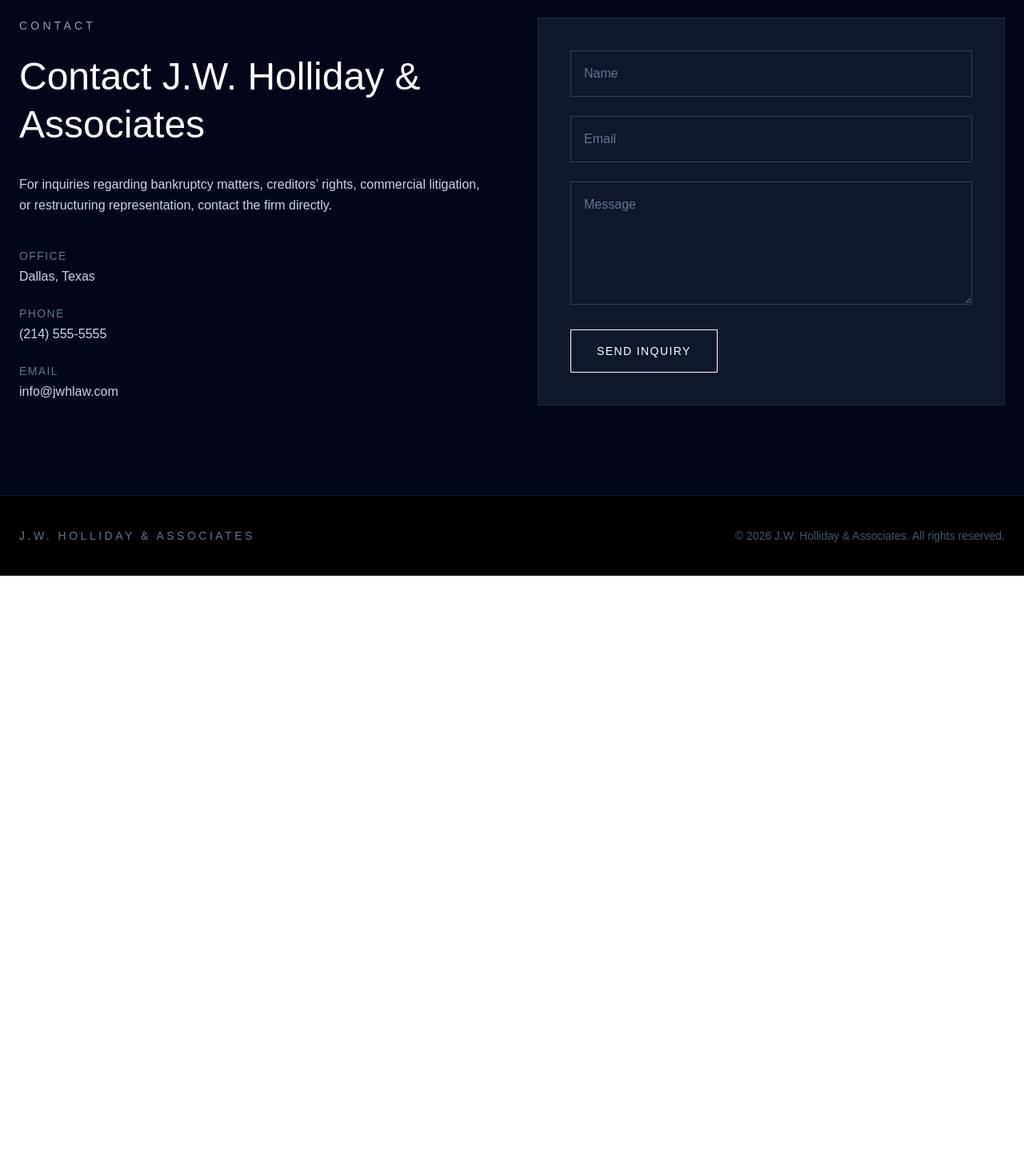
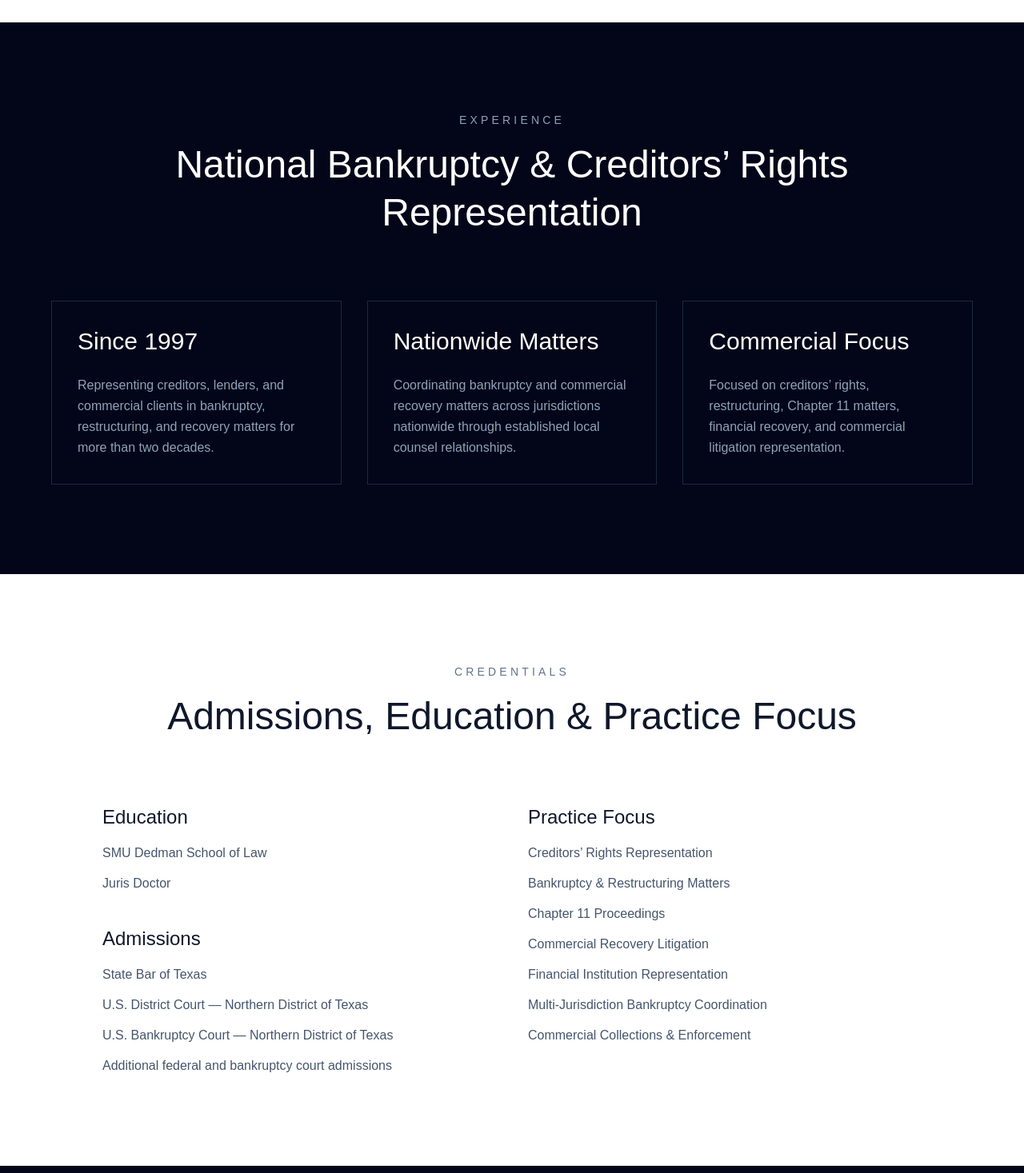
Before and after one commit to purplebirdtech/jwhlaw-site, a Next.js app: page / in a window 1280 px wide. Shown: the part 3070-4537 px from the top of the page at 80% size. Before the commit the page ends 3790 px from the top, so only its background shows below. Built offline with nearby package versions, Linux system fonts and the light colour scheme.

Commit message:
Add experience, credentials, and downloadable vCard

```diff
--- a/src/app/page.js
+++ b/src/app/page.js
@@ -186,13 +186,17 @@ export default function Home() {
               Representing Creditors and Commercial Interests Since 1997
             </h2>
 
-            <p className="text-slate-300 leading-relaxed mb-6 text-lg">
-              J.W. Holliday & Associates is a Dallas-based law firm focused on
-              bankruptcy, creditors’ rights, commercial litigation, and
-              financial recovery matters throughout Texas.
+            <p className="text-slate-300 leading-relaxed mb-6 text-xl">
+              {/* J.W. Holliday & Associates is a Dallas-based law firm
+              representing creditors, financial institutions, and commercial
+              clients in bankruptcy, restructuring, and financial recovery
+              matters nationwide. */}
+              J.W. Holliday & Associates is a Dallas-based law firm representing
+              creditors, lenders, and commercial clients in bankruptcy, restructuring,
+              and creditors’ rights matters across jurisdictions nationwide.
             </p>
 
-            <p className="text-slate-400 leading-relaxed">
+            <p className="text-slate-400 leading-relaxed mb-6 text-xl">
               The firm represents financial institutions, lenders, commercial
               creditors, and businesses in matters involving Chapter 11
               proceedings, loan enforcement, collections, restructuring, and
@@ -291,6 +295,194 @@ export default function Home() {
           </div>
         </div>
       </motion.section>
+    {/* Experience Section */}
+<motion.section
+  id="experience"
+  className="bg-slate-950 text-white py-28 px-6"
+  initial={{ opacity: 0, y: 40 }}
+  whileInView={{ opacity: 1, y: 0 }}
+  transition={{ duration: 1.0 }}
+  viewport={{ once: true }}
+>
+
+  <div className="max-w-6xl mx-auto">
+
+    <div className="mb-20 text-center">
+
+      <p className="uppercase tracking-[0.3em] text-sm text-slate-400 mb-4">
+        Experience
+      </p>
+
+      <h2 className="text-4xl md:text-5xl font-light leading-tight">
+        National Bankruptcy & Creditors’ Rights Representation
+      </h2>
+
+    </div>
+
+    <div className="grid md:grid-cols-3 gap-8">
+
+      <div className="border border-slate-800 p-8">
+        <h3 className="text-3xl font-light mb-6">
+          Since 1997
+        </h3>
+
+        <p className="text-slate-400 leading-relaxed">
+          Representing creditors, lenders, and commercial clients in
+          bankruptcy, restructuring, and recovery matters for more than
+          two decades.
+        </p>
+      </div>
+
+      <div className="border border-slate-800 p-8">
+        <h3 className="text-3xl font-light mb-6">
+          Nationwide Matters
+        </h3>
+
+        <p className="text-slate-400 leading-relaxed">
+          Coordinating bankruptcy and commercial recovery matters across
+          jurisdictions nationwide through established local counsel
+          relationships.
+        </p>
+      </div>
+
+      <div className="border border-slate-800 p-8">
+        <h3 className="text-3xl font-light mb-6">
+          Commercial Focus
+        </h3>
+
+        <p className="text-slate-400 leading-relaxed">
+          Focused on creditors’ rights, restructuring, Chapter 11 matters,
+          financial recovery, and commercial litigation representation.
+        </p>
+      </div>
+
+    </div>
+
+  </div>
+
+</motion.section>
+
+{/* Credentials Section */}
+<motion.section
+  id="credentials"
+  className="bg-white py-28 px-6"
+  initial={{ opacity: 0, y: 40 }}
+  whileInView={{ opacity: 1, y: 0 }}
+  transition={{ duration: 1.1 }}
+  viewport={{ once: true }}
+>
+
+  <div className="max-w-5xl mx-auto">
+
+    <div className="mb-20 text-center">
+
+      <p className="uppercase tracking-[0.3em] text-sm text-slate-500 mb-4">
+        Credentials
+      </p>
+
+      <h2 className="text-4xl md:text-5xl font-light text-slate-900 leading-tight">
+        Admissions, Education & Practice Focus
+      </h2>
+
+    </div>
+
+    <div className="grid md:grid-cols-2 gap-10">
+
+      {/* Left Column */}
+      <div className="space-y-10">
+
+        <div>
+          <h3 className="text-2xl font-light text-slate-900 mb-4">
+            Education
+          </h3>
+
+          <ul className="space-y-3 text-slate-600 leading-relaxed">
+
+            <li>
+              SMU Dedman School of Law
+            </li>
+
+            <li>
+              Juris Doctor
+            </li>
+
+          </ul>
+        </div>
+
+        <div>
+          <h3 className="text-2xl font-light text-slate-900 mb-4">
+            Admissions
+          </h3>
+
+          <ul className="space-y-3 text-slate-600 leading-relaxed">
+
+            <li>
+              State Bar of Texas
+            </li>
+
+            <li>
+              U.S. District Court — Northern District of Texas
+            </li>
+
+            <li>
+              U.S. Bankruptcy Court — Northern District of Texas
+            </li>
+
+            <li>
+              Additional federal and bankruptcy court admissions
+            </li>
+
+          </ul>
+        </div>
+
+      </div>
+
+      {/* Right Column */}
+      <div>
+
+        <h3 className="text-2xl font-light text-slate-900 mb-4">
+          Practice Focus
+        </h3>
+
+        <ul className="space-y-3 text-slate-600 leading-relaxed">
+
+          <li>
+            Creditors’ Rights Representation
+          </li>
+
+          <li>
+            Bankruptcy & Restructuring Matters
+          </li>
+
+          <li>
+            Chapter 11 Proceedings
+          </li>
+
+          <li>
+            Commercial Recovery Litigation
+          </li>
+
+          <li>
+            Financial Institution Representation
+          </li>
+
+          <li>
+            Multi-Jurisdiction Bankruptcy Coordination
+          </li>
+
+          <li>
+            Commercial Collections & Enforcement
+          </li>
+
+        </ul>
+
+      </div>
+
+    </div>
+
+  </div>
+
+</motion.section>
 
 {/* Contact Section */}
 <motion.section
@@ -301,9 +493,12 @@ export default function Home() {
   transition={{ duration: 1.1 }}
   viewport={{ once: true }}
 >
+
   <div className="max-w-7xl mx-auto grid md:grid-cols-2 gap-16 items-start">
+
     {/* Left Side */}
     <div>
+
       <p className="uppercase tracking-[0.3em] text-sm text-slate-400 mb-6">
         Contact
       </p>
@@ -314,17 +509,20 @@ export default function Home() {
 
       <p className="text-slate-300 leading-relaxed mb-10 max-w-xl">
         For inquiries regarding bankruptcy matters, creditors’ rights,
-              commercial litigation, or restructuring representation, contact
-              the firm directly.
+        commercial litigation, restructuring, and nationwide representation,
+        contact the firm directly.
       </p>
 
       <div className="space-y-6 text-slate-300">
+
         <div>
           <p className="uppercase tracking-widest text-sm text-slate-500 mb-1">
             Office
           </p>
 
-                <p>Dallas, Texas</p>
+          <p>
+            Dallas, Texas
+          </p>
         </div>
 
         <div>
@@ -332,7 +530,9 @@ export default function Home() {
             Phone
           </p>
 
-                <p>(214) 555-5555</p>
+          <p>
+            (214) 555-5555
+          </p>
         </div>
 
         <div>
@@ -340,14 +540,32 @@ export default function Home() {
             Email
           </p>
 
-                <p>info@jwhlaw.com</p>
+          <p>
+            info@jwhlaw.com
+          </p>
         </div>
+
       </div>
+
+      <div className="pt-8">
+
+        <a
+          href="/jwh.vcf"
+          download
+          className="inline-block border border-white px-6 py-4 uppercase tracking-widest text-sm hover:bg-white hover:text-slate-950 transition"
+        >
+          Save Contact
+        </a>
+
+      </div>
+
     </div>
 
     {/* Right Side */}
     <div className="bg-slate-900 border border-slate-800 p-8 md:p-10">
+
       <form className="space-y-6">
+
         <div>
           <input
             type="text"
@@ -378,26 +596,53 @@ export default function Home() {
         >
           Send Inquiry
         </button>
+
       </form>
+
     </div>
+
   </div>
+
 </motion.section>
 
       {/* Footer */}
 <footer className="bg-black text-slate-500 py-10 px-6 border-t border-slate-900">
+
   <div className="max-w-7xl mx-auto flex flex-col md:flex-row items-center justify-between gap-6">
-          <div>
-            <p className="uppercase tracking-[0.25em] text-sm">
+
+    {/* Left Side */}
+    <div className="text-center md:text-left">
+
+      <p className="uppercase tracking-[0.25em] text-sm text-slate-200">
         J.W. Holliday & Associates
       </p>
+
+      <p className="text-sm text-slate-400 mt-2">
+        Dallas, Texas · National Bankruptcy & Creditors’ Rights Representation
+      </p>
+
     </div>
 
-          <div>
-            <p className="text-sm text-slate-600 text-center md:text-right">
-              © 2026 J.W. Holliday & Associates. All rights reserved.
+    {/* Right Side */}
+    <div className="flex items-center gap-6">
+
+      <a
+        href="https://linkedin.com"
+        target="_blank"
+        rel="noopener noreferrer"
+        className="text-sm uppercase tracking-widest text-slate-300 hover:text-white transition"
+      >
+        LinkedIn
+      </a>
+
+      <p className="text-sm text-slate-400 text-center md:text-right">
+        © 2026 J.W. Holliday & Associates
       </p>
+
     </div>
+
   </div>
+
 </footer>
     </main>
   );
```
Also changed, not shown: 1 other file (tests, documents, lock files or other folders). Lines whose indentation alone changed are shown as unchanged.
